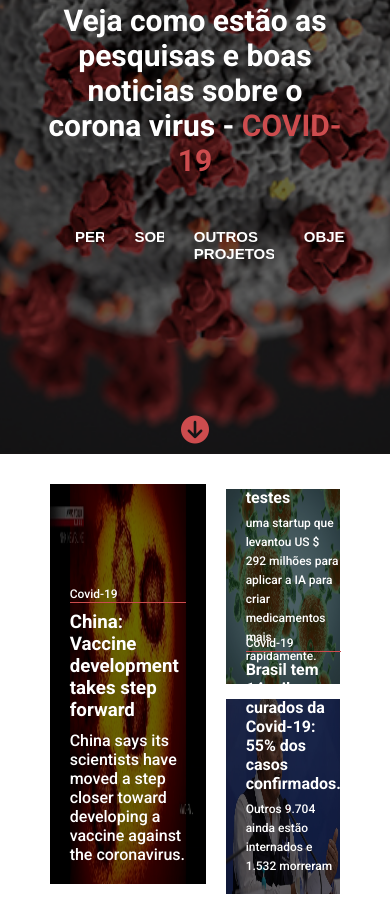
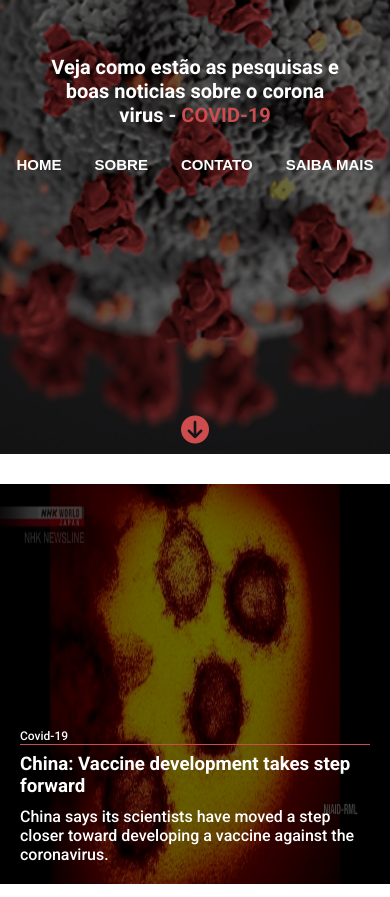
Before and after one commit to HenriqueMoura/Landing-page-GamaAcademy, a plain HTML site: page index.html in a window 390 px wide. Shown: the part 390-1287 px from the top of the page. Drawn offline with Linux system fonts and the light colour scheme.

Commit message:
Feat(Mobile): Criando uma responsividade simples para a pagina

```diff
--- a/index.html
+++ b/index.html
@@ -15,10 +15,10 @@
         <img id="background" src="./img/background.jpg" alt="">
         <h1>Veja como estão as pesquisas e boas noticias sobre o corona virus - <span>COVID-19</span></h1>
         <ul>
-          <li><a href="">Perfil</a></li>
+          <li><a href="">Home</a></li>
           <li><a href="">sobre</a></li>
-          <li><a href="">Outros Projetos</a></li>
-          <li><a href="">Objetivo</a></li>
+          <li><a href="">Contato</a></li>
+          <li><a href="">Saiba mais</a></li>
         </ul>
         <a href="#destaque" id="arrow-down"> <i class="fas fa-arrow-circle-down"></i></a>
 
@@ -96,11 +96,14 @@
             </div>
 
             <div class="card">
+              <a href="https://extra.globo.com/noticias/coronavirus/casados-ha-52-anos-idosos-na-italia-vencem-coronavirus-abraco-de-reencontro-viraliza-rv1-1-24372441.html">
               <img src="https://extra.globo.com/incoming/24372440-c7a-777/w640h360-PROP/xcasal-idoso-giorgio-rosa-cremona-italia-coronavirus.jpg.pagespeed.ic.MDGxEwcqH3.jpg"  style="width:100%">
               <div class="container">
                 <h4><b>Casados há 52 anos, idosos na Itália vencem o coronavírus e abraço de reencontro viraliza</b></h4>
                 <p>O casal Giorgio e Rosa estão juntos há 52 anos, e até mesmo na luta para se curar de uma doença eles não se desgrudam.</p>
               </div>
+            </a>
+
             </div>
 
           </div>
--- a/style.css
+++ b/style.css
@@ -9,6 +9,7 @@ html body{
   padding: 0;
   font-family: 'Roboto', sans-serif;
   text-decoration: none;
+  overflow-x: hidden;
 }
 
 p, span,h1,h2,h3{
@@ -252,7 +253,30 @@ section#destaque{
   padding: 10px 20px 20px;
 
 }
+@media(max-width:768px){
+  #menu #logo{
+    width: 240px;
+  }
+  #menu h1{
+    font-size: 20px;
+  }
+  #menu ul{
+    width: 100%;
+  }
+  #menu li a{
+    padding: 0;
+  }
+  #destaque #noticia-destaque{
+    width: 100vw;
+  }
+  #destaque #noticia-destaque img{
+    width: 100vw;
+  }
+  #destaque #container{
+    display: none
+  }
 
+}
 @keyframes arrow-down {
   to   { bottom:0px;}
   from { bottom:10px;}
```
